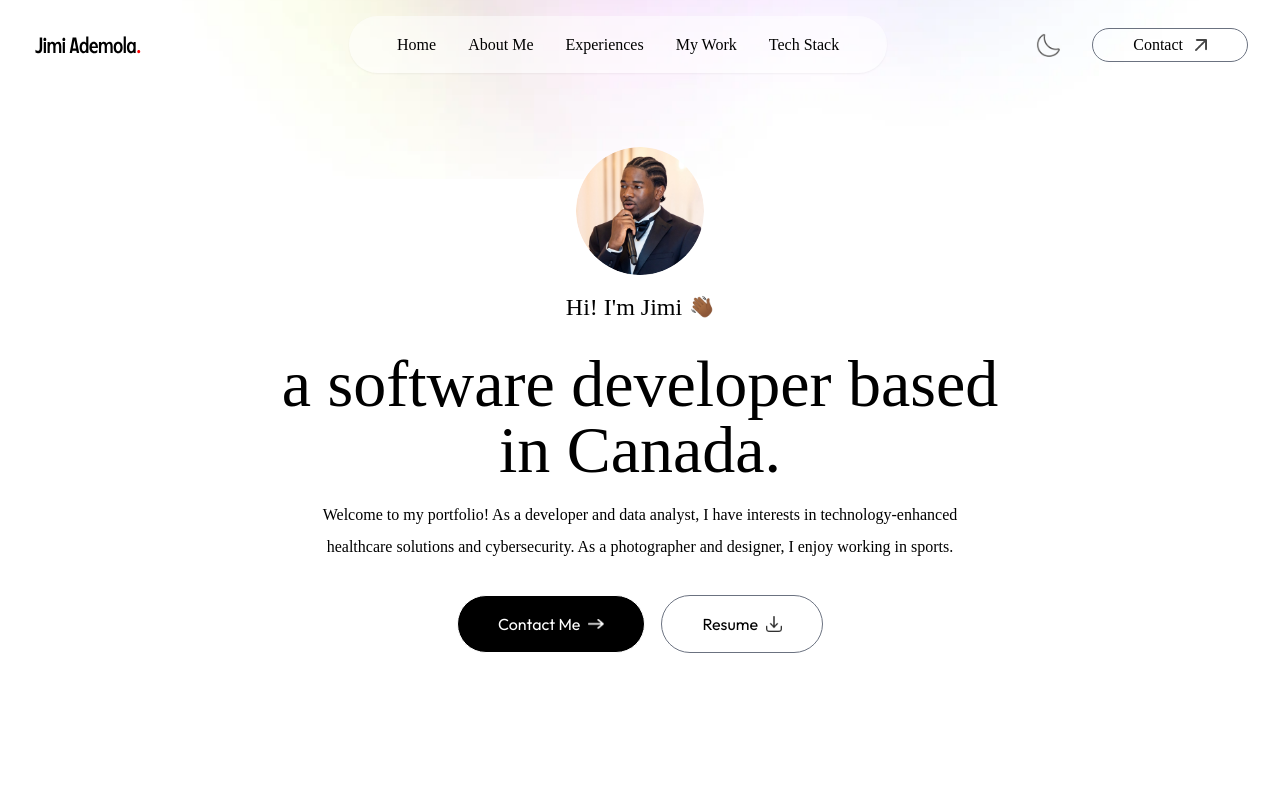
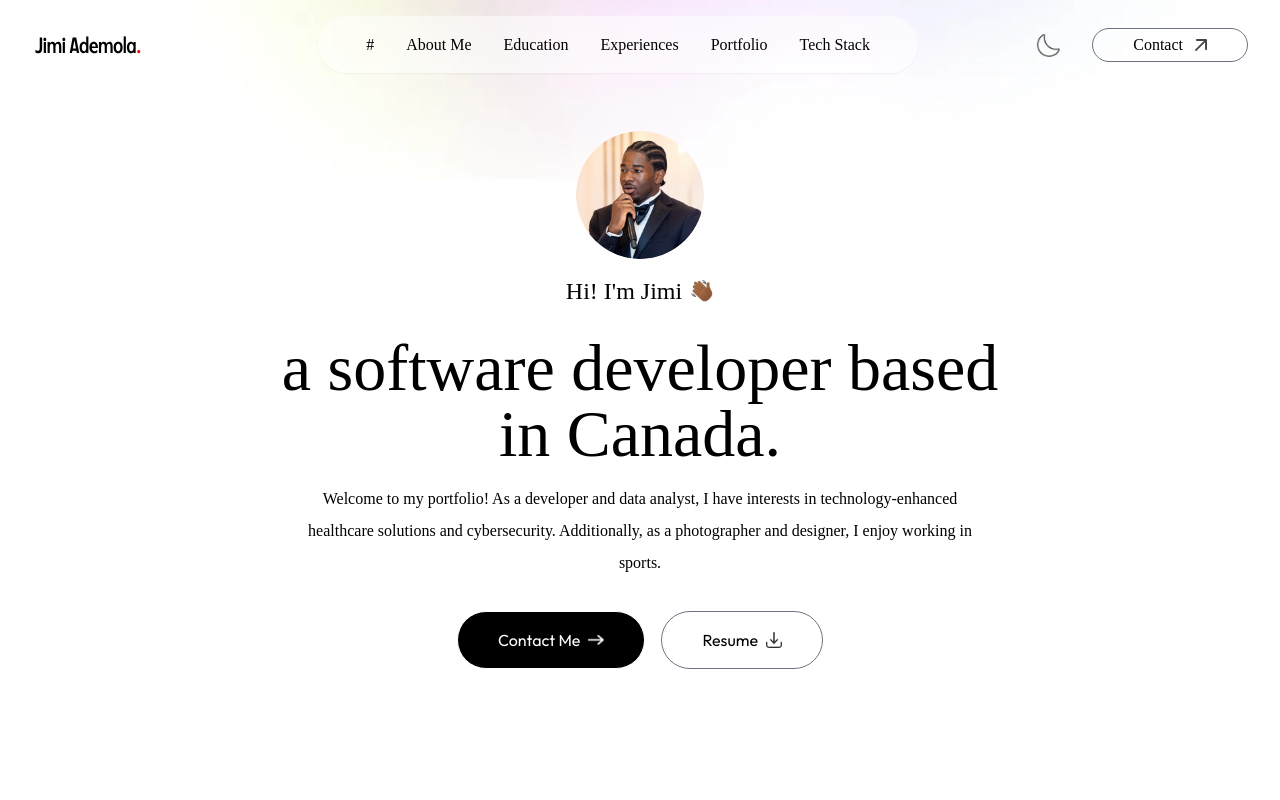
Before and after one commit to jademola/jimiademola, a Next.js app in the folder portfolio/: page / in a window 1280 px wide. Shown: the top 800 px of the page. Built offline with nearby package versions, Linux system fonts and the light colour scheme; a web font is replaced by a local one.

Commit message:
Added new sections to better represent my work

```diff
--- a/portfolio/app/components/Header.jsx
+++ b/portfolio/app/components/Header.tsx
@@ -18,7 +18,7 @@ return (
             <h1 className='text-3xl sm:text-6xl lg:text-[66px] font-Ovo'>
                     a software developer based in Canada.</h1>
             <p className='max-w-2xl mx-auto font-Ovo'>
-            Welcome to my portfolio! As a developer and data analyst, I have interests in technology-enhanced healthcare solutions and cybersecurity. As a photographer and designer, I enjoy working in sports.
+            Welcome to my portfolio! As a developer and data analyst, I have interests in technology-enhanced healthcare solutions and cybersecurity. Additionally, as a photographer and designer, I enjoy working in sports.
             </p>
             <div className='flex flex-col sm:flex-row items-center gap-4 mt-4'>
                     <a href="#contact" className='px-10 py-3 border border-white rounded-full bg-black text-white flex items-center gap-2'>
--- a/portfolio/app/components/Navbar.tsx
+++ b/portfolio/app/components/Navbar.tsx
@@ -27,10 +27,11 @@ const Navbar = () => {
             </Link>
 
             <ul className='hidden md:flex items-center gap-6 lg:gap-8 rounded-full px-12 py-3 bg-white shadow-sm bg-opacity-50'>
-                <li><a className='font-Ovo' href="#top">Home</a></li>
+                <li><a className='font-Ovo' href="#top">#</a></li>
                 <li><a className='font-Ovo' href="#about">About Me</a></li>
+                <li><a className='font-Ovo' href="#education">Education</a></li>
                 <li><a className='font-Ovo' href="#experiences">Experiences</a></li>
-                <li><a className='font-Ovo' href="#work">My Work</a></li>
+                <li><a className='font-Ovo' href="#portfolio">Portfolio</a></li>
                 <li><a className='font-Ovo' href="#stack">Tech Stack</a></li>
             </ul>
 
```
Also changed, not shown: portfolio/app/components/Education.tsx (added), portfolio/app/components/Experience.tsx (added), portfolio/app/components/Portfolio.tsx (added), 1 other file (tests, documents, lock files or other folders).
